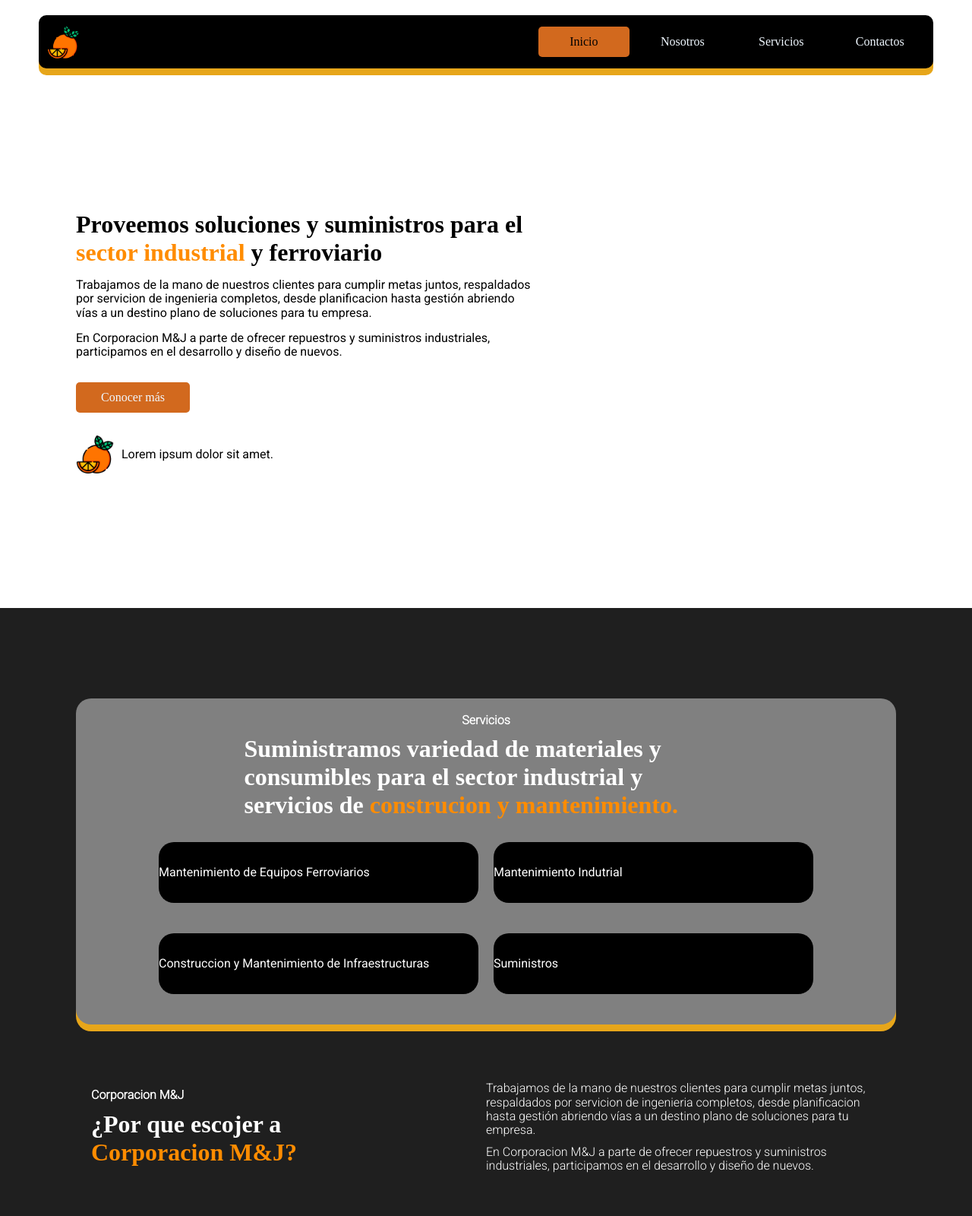
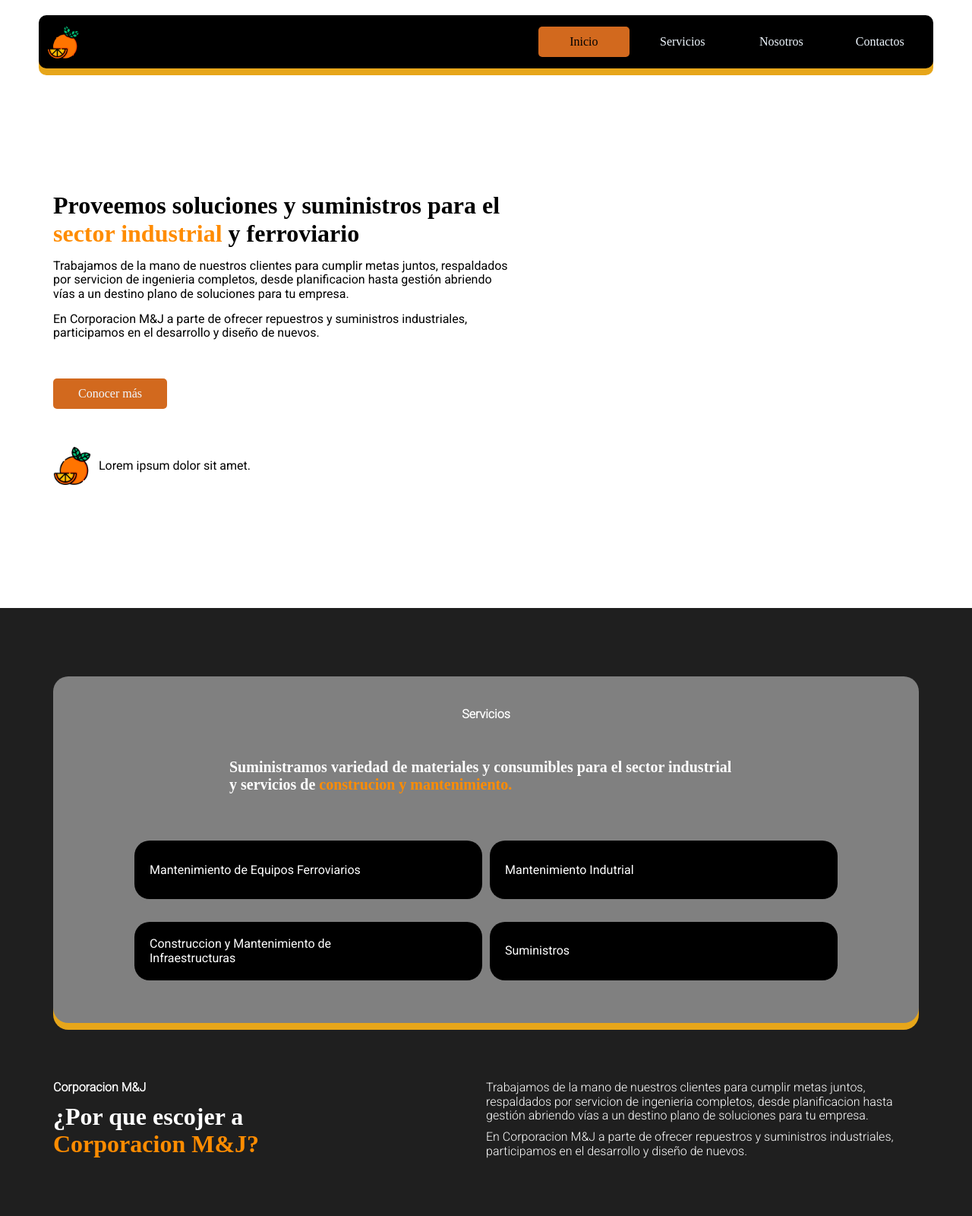
Before and after one commit to Joszuel/Proyecto-1, a plain HTML site: page index.html in a window 1280 px wide. Shown: the top 1600 px of the page at 76% size. Drawn offline with Linux system fonts and the light colour scheme; a web font is replaced by a local one.

Commit message:
arreglos

```diff
--- a/app.js
+++ b/app.js
@@ -17,13 +17,13 @@ window.addEventListener("scroll", ()=>{
         boton[2].classList.remove("activado");
         boton[3].classList.remove("activado");
     }
-    if (window.scrollY > altura*1.5 && window.scrollY < altura*2.5){
+    if (window.scrollY > altura*1.5 && window.scrollY < altura*3.5){
         boton[0].classList.remove("activado");
         boton[1].classList.remove("activado");
         boton[2].classList.add("activado");
         boton[3].classList.remove("activado");
     }
-    if (window.scrollY > altura*2.5 && window.scrollY < altura*3.5){
+    if (window.scrollY > altura*3.5 && window.scrollY < altura*4.5){
         boton[0].classList.remove("activado");
         boton[1].classList.remove("activado");
         boton[2].classList.remove("activado");
@@ -41,13 +41,13 @@ botones.addEventListener("click",(e)=>{
     if (e.target.textContent.toUpperCase() == "INICIO"){
         pag[0].scrollIntoView({behavior: 'smooth'})
     }
-    if (e.target.textContent.toUpperCase() == "NOSOTROS"){
+    if (e.target.textContent.toUpperCase() == "SERVICIOS"){
         pag[1].scrollIntoView({behavior: 'smooth'})
     }
-    if (e.target.textContent.toUpperCase() == "SERVICIOS"){
+    if (e.target.textContent.toUpperCase() == "NOSOTROS"){
         pag[2].scrollIntoView({behavior: 'smooth'})
     }
     if (e.target.textContent.toUpperCase() == "CONTACTOS"){
-        pag[3].scrollIntoView({behavior: 'smooth'})
+        pag[4].scrollIntoView({behavior: 'smooth'})
     }
 })
--- a/index.html
+++ b/index.html
@@ -16,8 +16,8 @@
         <img src="img/icono.png" alt="">
         <div class="align-items caja_botones">
             <button class="bot activado" href="#">Inicio</button>
+            <button class="bot" href="#">Servicios</button>
             <button class="bot" href="#">Nosotros</button>
-            <button class="bot" href="#">Servicios</button>
             <button class="bot" href="#">Contactos</button>
         </div>
 
@@ -90,7 +90,8 @@
             </div>
 
         </section>
-        <section id="nosotros" class="nosotros pag">Servicios</section>
+        <section id="nosotros" class="nosotros pag">Nosotros</section>
+        <section class="nosotros2 pag"></section>
         <section id="contactos" class="contactos pag">Contactos</section>
     </main>
 
--- a/style/style.css
+++ b/style/style.css
@@ -2,6 +2,7 @@
     --white: white;
     --tamaño1: 3.2rem;
     --tamaño2: 1.6rem;
+    --tamaño3: 2.0rem
 }
 @font-face {
     font-family: 'Roboto-light';
@@ -138,7 +139,7 @@ span{
     justify-content: center;
     align-items: center;
 
-    padding: 10rem 10rem 0 10rem;
+    padding: 9rem 7rem 0rem 7rem;
 }
 
 .inicio{
@@ -153,7 +154,7 @@ span{
     display: flex;
     flex-direction: column;
     justify-content: center;
-    gap: 3rem;
+    gap: 5rem;
 }
 
 .inicio_contenido_icono{
@@ -166,6 +167,7 @@ span{
 .inicio_contenido_texto{
     display: flex;
     flex-direction: column;
+    justify-content: space-around;
     gap: 1.5rem;
 }
 
@@ -185,7 +187,7 @@ span{
 .servicios{
     display: grid;
     grid-template-columns: 1fr;
-    grid-template-rows: 2fr 1fr;
+    grid-template-rows: 1.8fr 1fr;
     align-items: center;
     justify-content: center;
     background-color: rgb(31, 31, 31);
@@ -198,15 +200,16 @@ span{
     justify-content: space-around;
     align-items: center;
     width: 100%;
-
-    margin: auto;
+    height: 100%;
+    margin: 0;
     background-color: gray;
     border-radius: 2rem;
     padding: 2rem 5rem;
-    gap: 1rem;
+    gap: 0.5rem;
 }
 
 .servicios_caja h2{
+    font-size: var(--tamaño3);
     width: 65%;
 }
 
@@ -224,14 +227,18 @@ span{
     display: flex;
     justify-content:start;
     align-items: center;
-    margin: 2rem 1rem;
-    height: 8rem;
+    margin: 1.5rem 0.5rem;
+    padding: 2rem;
+}
+
+.servicios_caja_servicios p{
+    width: 30rem;
 }
 
 .servicios_textos{
     display: flex;
-    align-items: center;
-    padding: 2rem;
+    align-items: start;
+    padding: 2rem 0;
 }
 .servicios_textos div{
     flex-basis: 50%;
```
